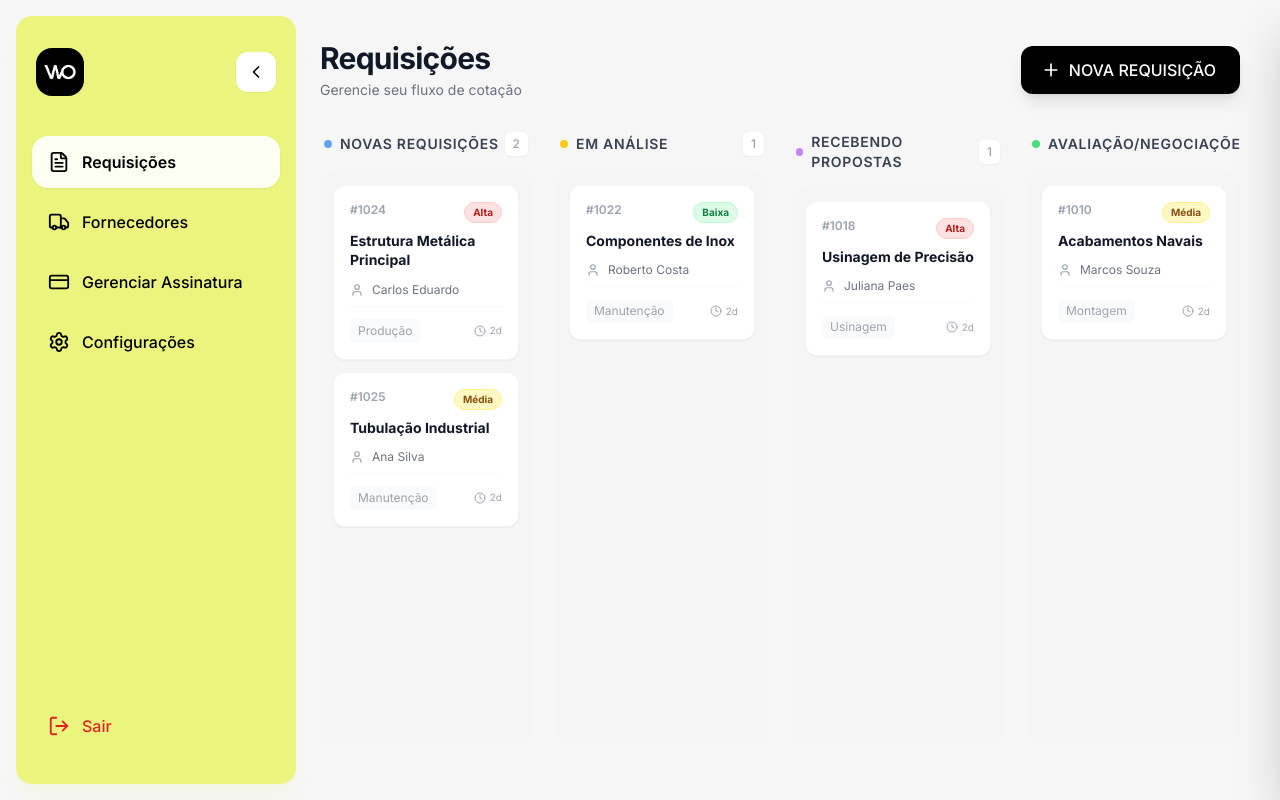
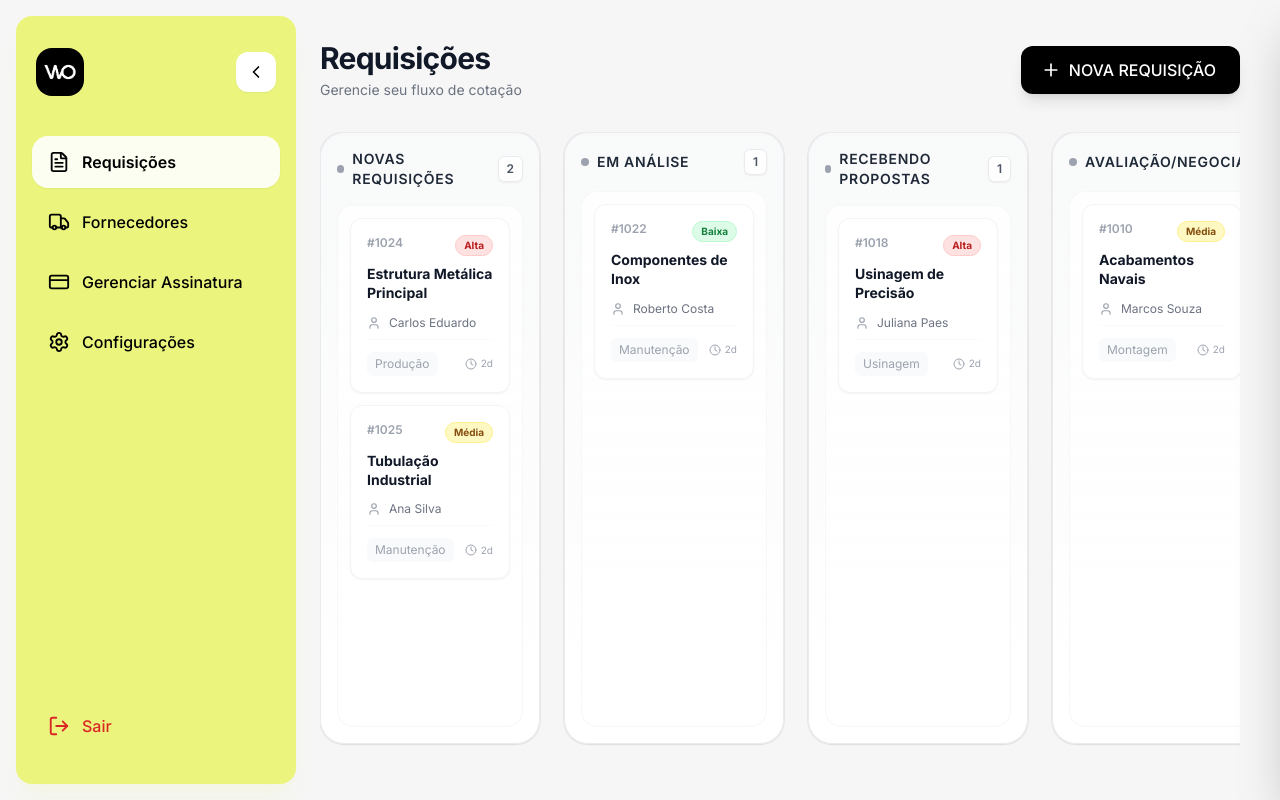
Before and after one commit to Worklivoo/sales-kotta, a React (Vite) app: page / in a window 1280 px wide. Built offline with nearby package versions, Linux system fonts and the light colour scheme.

Commit message:
update: Atualizações em Requisitions e config Vercel

```diff
--- a/pages/Requisitions.tsx
+++ b/pages/Requisitions.tsx
@@ -61,6 +61,12 @@ const RequisitionsPage: React.FC = () => {
     }
   };
 
+  const columnTheme = {
+    dot: 'bg-gray-400',
+    card: 'border-gray-200/80 bg-gradient-to-b from-gray-50/70 to-white',
+    count: 'text-gray-600 border-gray-200/80 bg-white/80'
+  };
+
   return (
     <div className="h-full flex flex-col">
       {/* Header */}
@@ -81,28 +87,26 @@ const RequisitionsPage: React.FC = () => {
       {/* Kanban Board */}
       <div className="flex-1 overflow-x-auto pb-4 w-full min-w-0">
         <div className="flex gap-4 sm:gap-6 h-full w-full">
-          {columns.map((column) => (
+          {columns.map((column) => {
+            const theme = columnTheme;
+            return (
               <div
                 key={column}
-              className="flex-1 flex flex-col min-w-[200px]"
+                className={`flex-1 flex flex-col min-w-[220px] rounded-3xl border shadow-sm ring-1 ring-black/5 p-3 sm:p-4 ${theme.card}`}
                 onDragOver={handleDragOver}
                 onDrop={(e) => handleDrop(e, column)}
               >
-              <div className="flex items-center justify-between mb-4 px-1">
-                <h2 className="font-semibold text-gray-700 text-sm uppercase tracking-wider flex items-center gap-2">
-                    <div className={`w-2 h-2 rounded-full ${
-                        column === 'Novas Requisições' ? 'bg-blue-400' :
-                        column === 'Em análise' ? 'bg-yellow-400' :
-                        column === 'Recebendo Propostas' ? 'bg-purple-400' : 'bg-green-400'
-                    }`} />
+                <div className="flex items-center justify-between mb-4">
+                  <h2 className="font-semibold text-gray-800 text-sm uppercase tracking-wider flex items-center gap-2">
+                    <div className={`w-2 h-2 rounded-full ${theme.dot}`} />
                     {column}
                   </h2>
-                <span className="text-xs text-gray-400 font-medium bg-white px-2 py-1 rounded-md shadow-sm">
+                  <span className={`text-xs font-semibold px-2 py-1 rounded-md shadow-sm border ${theme.count}`}>
                     {requisitions.filter(r => r.status === column).length}
                   </span>
                 </div>
 
-              <div className="flex-1 bg-gray-100/50 rounded-2xl p-3 border border-gray-100/50 space-y-3 overflow-y-auto max-h-[calc(100vh-200px)] custom-scrollbar">
+                <div className="flex-1 bg-white/70 rounded-2xl p-3 border border-gray-100/70 space-y-3 overflow-y-auto max-h-[calc(100vh-220px)] custom-scrollbar">
                   {requisitions
                     .filter(r => r.status === column)
                     .map(req => (
@@ -110,7 +114,8 @@ const RequisitionsPage: React.FC = () => {
                     ))}
                 </div>
               </div>
-          ))}
+            );
+          })}
         </div>
       </div>
 
```
Also changed, not shown: vercel.json (added), 1 other file (tests, documents, lock files or other folders). Lines whose indentation alone changed are shown as unchanged.
